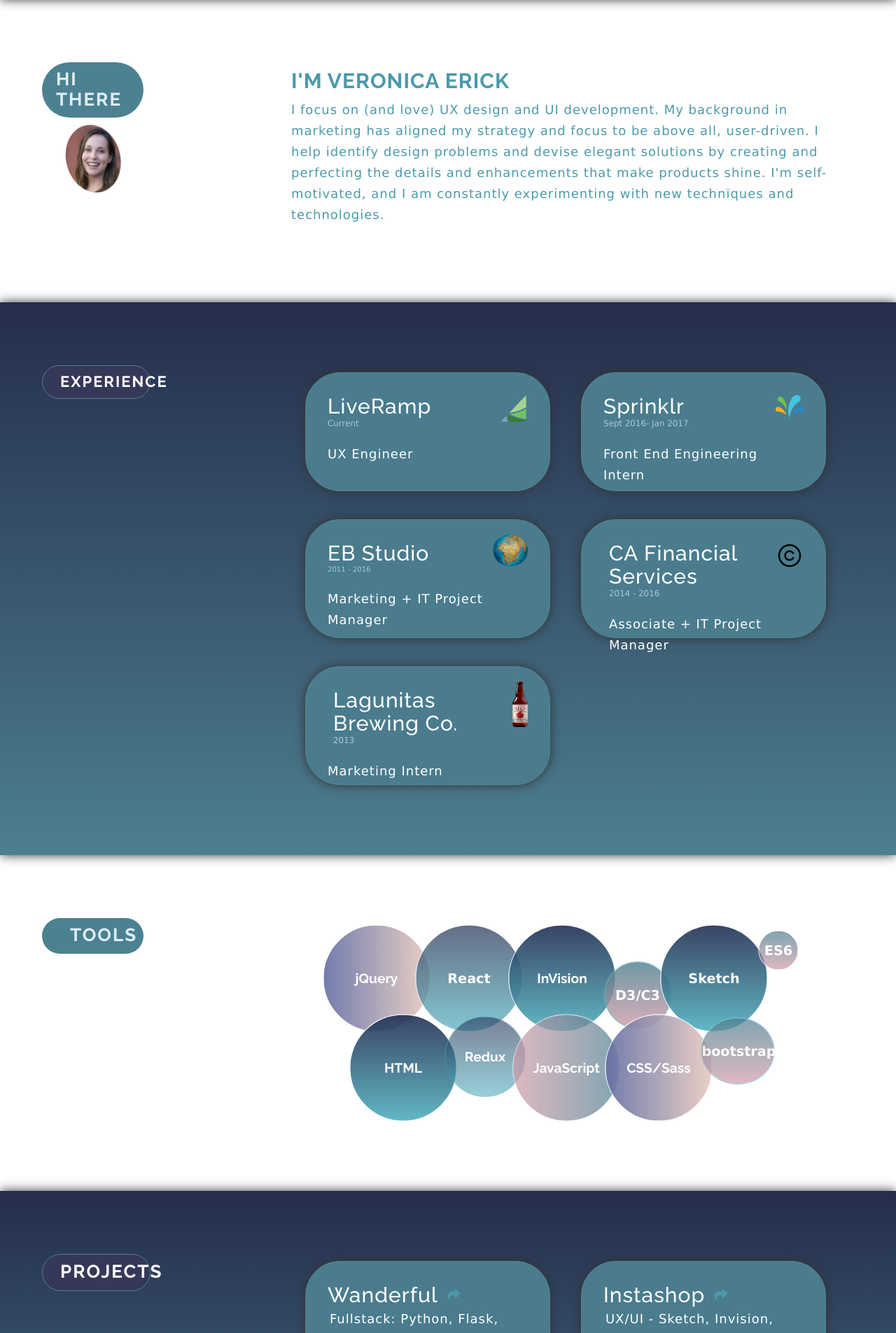
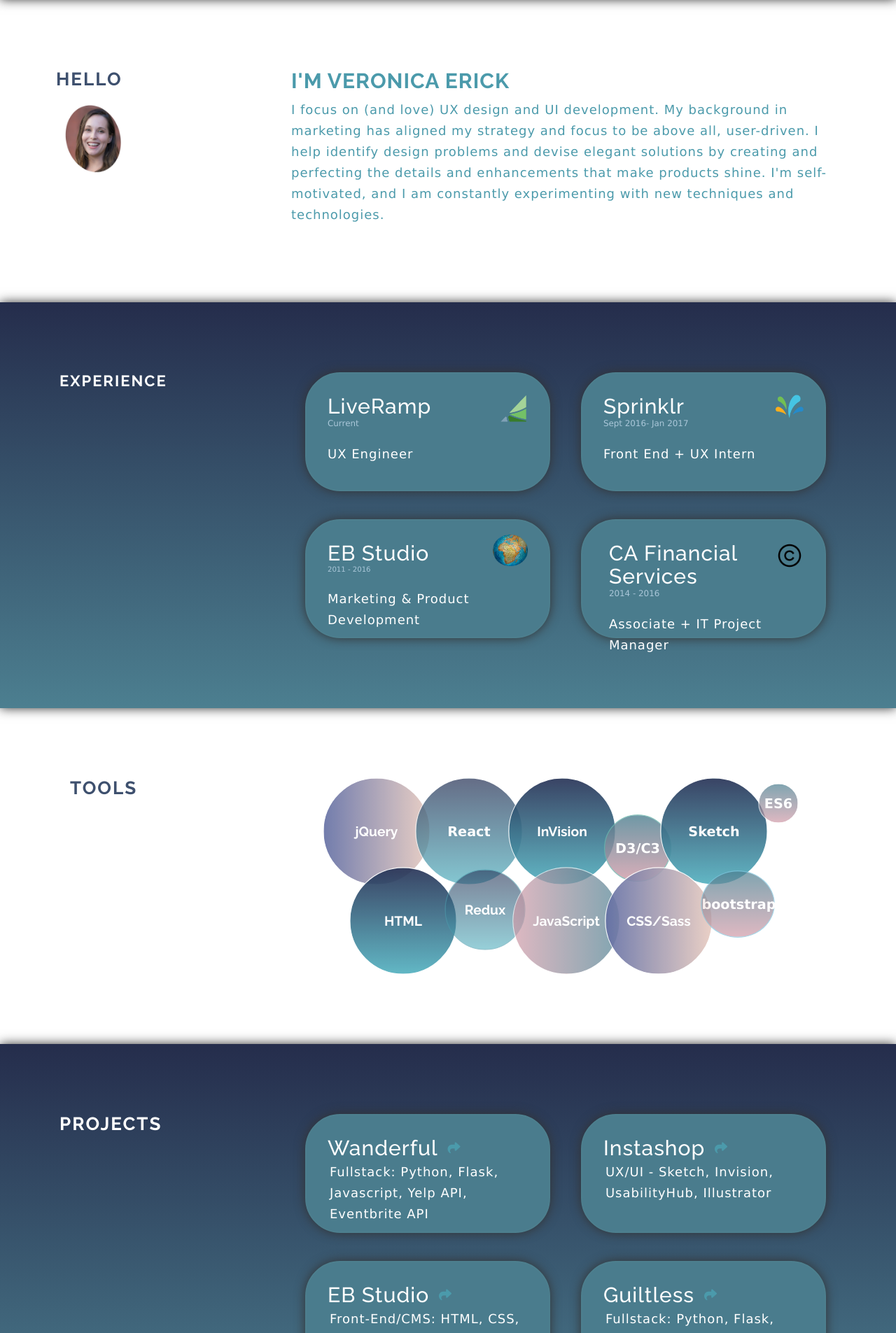
Before and after one commit to veronicaerick/personal-website, a PHP site: page / in a window 1280 px wide. Shown: the part 701-2606 px from the top of the page at 70% size. Run offline with PHP 8.4, Linux system fonts and the light colour scheme; some libraries are stand-ins or nearby versions.

Commit message:
fix text overflow

```diff
--- a/css/style.css
+++ b/css/style.css
@@ -189,25 +189,17 @@
 }
 
 .white-background .title h1 {
-  color: #deeef5 !important;
-  /*border: 1px solid #4D7F8E;*/
+  color: #3E506E !important;
   width: 32%;
-  border-radius: 50px;
   padding: 10px 0 2px 20px;
-  background-color: #4C8191;
-  max-width: 170px;
-  min-width: 145px;
 }
 
 
 .blue-background .title h1 {
   color: white !important;
   font-family: "Ostrich Sans", "Raleway", Verdana !important;
-  border: 1px solid #4D7F8E;
   width: 32%;
-  border-radius: 50px;
   padding: 10px 0 2px 25px;
-  background-color: #353857;
   max-width: 170px;
   min-width: 155px;
 }
--- a/home.html
+++ b/home.html
@@ -51,7 +51,7 @@
          <div class="section white-background">
             <div class="section-content wow" id="ya">
                 <div class="title hvr-grow">
-                    <h1>Hi There</h1>
+                    <h1>Hello</h1>
                     <img src="images/me.png" width="100px" style="padding:10px; margin-left: 23px;"alt="profile icon">
                     </div>
                     <div class="content">
@@ -83,12 +83,12 @@
                             <div class="explogos hvr-grow"><a target="_blank" href="https://sprinklr.com/"><img src="images/sprinklr.png" style="width:40px;"></a></div>
                             <h2>Sprinklr</h2>
                             <div class="small">Sept 2016- Jan 2017</div>
-                            <p>Front End Engineering Intern</p>
+                            <p>Front End + UX Intern</p>
                         </div>
                         <div class="jobs hvr-shadow-radial">
                              <div class="explogos hvr-grow"> <a target="_blank" href="http://www.ellenblakeley.com/"><img src="images/globe.png" style="width:50px; margin-top: -10px;"></a></div>
                             <h2>EB Studio</h2>
-                            <div class="small"><div class="small">2011 - 2016</div><p>Marketing + IT Project Manager</p></div>
+                            <div class="small"><div class="small">2011 - 2016</div><p>Marketing & Product Development</p></div>
                         </div>
                         <div class="jobs hvr-shadow-radial">
                             <div class="inner-jobs">
@@ -98,13 +98,7 @@
                             <p>Associate + IT Project Manager</p>
                         </div>
                         </div>
-                        <div class="jobs hvr-shadow-radial">
-                            <div class="explogos hvr-grow"><a target="_blank" href="http://lagunitas.com/"><img src="images/beer.png" style="height:65px; margin-top:-10px; "></a></div>
-                             <div class="inner-jobs"><h2>Lagunitas Brewing Co.</h2>
-                            <div class="small">2013</div>
-                            </div>
-                            <p>Marketing Intern</p>
-                        </div>
+
                     </div>
                 </div>
             </div>
@@ -170,6 +164,11 @@
                             <h2>EB Studio</h2>
                             <a href="http://ellenblakeley.com"><i class="fa fa-share code-icon hvr-pulse"></i></a>
                             <p class="project-text">Front-End/CMS: HTML, CSS, Javascript</p>
+                        </div>
+                        <div class="jobs hvr-shadow-radial">
+                            <h2>Guiltless</h2>
+                            <a href="https://github.com/lyoness1/feel-less-guilt"><i class="fa fa-share code-icon hvr-pulse"></i></a>
+                            <p class="project-text">Fullstack: Python, Flask, Javascript, Yelp API</p>
                         </div>
                     </div>
                 </div>
```
